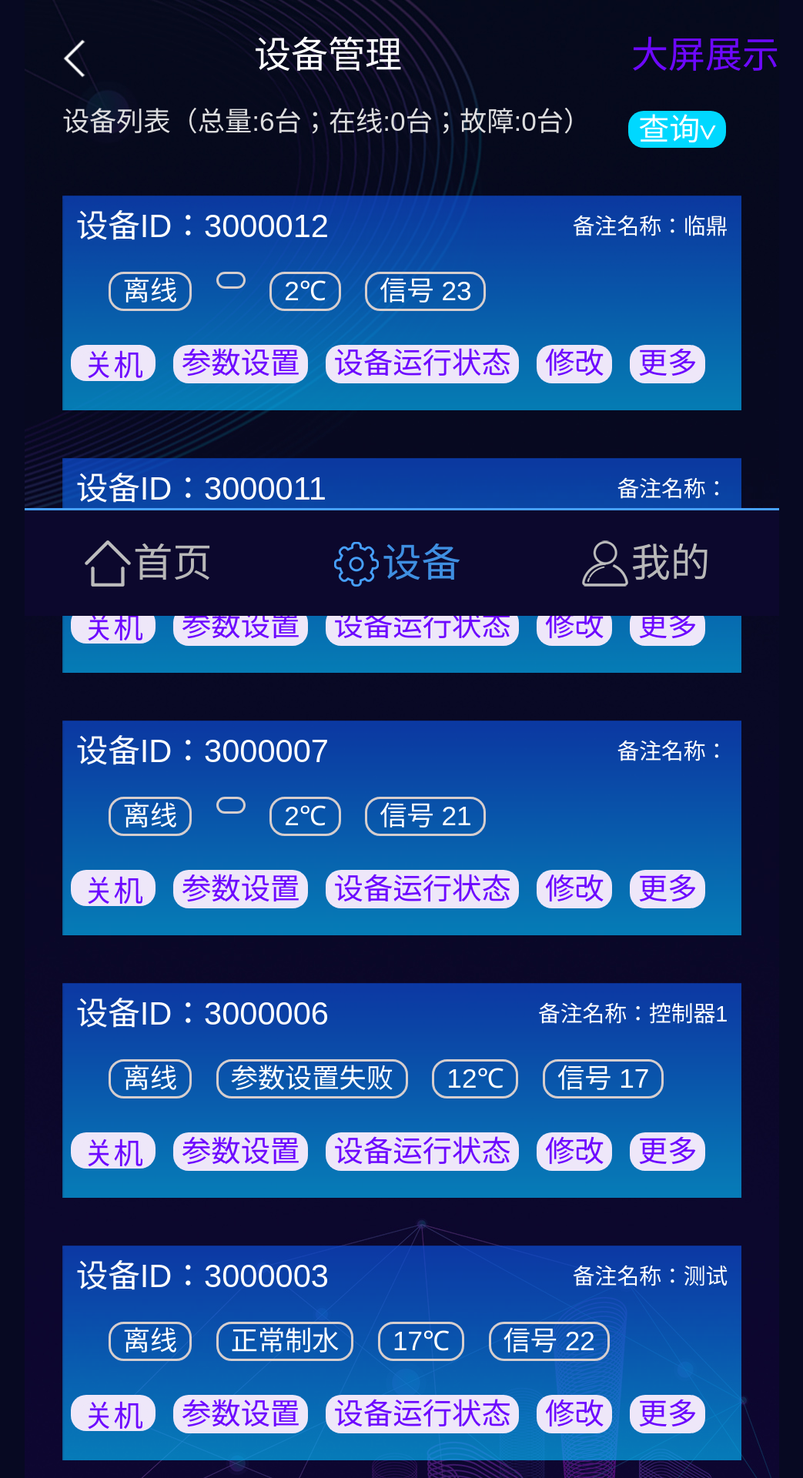
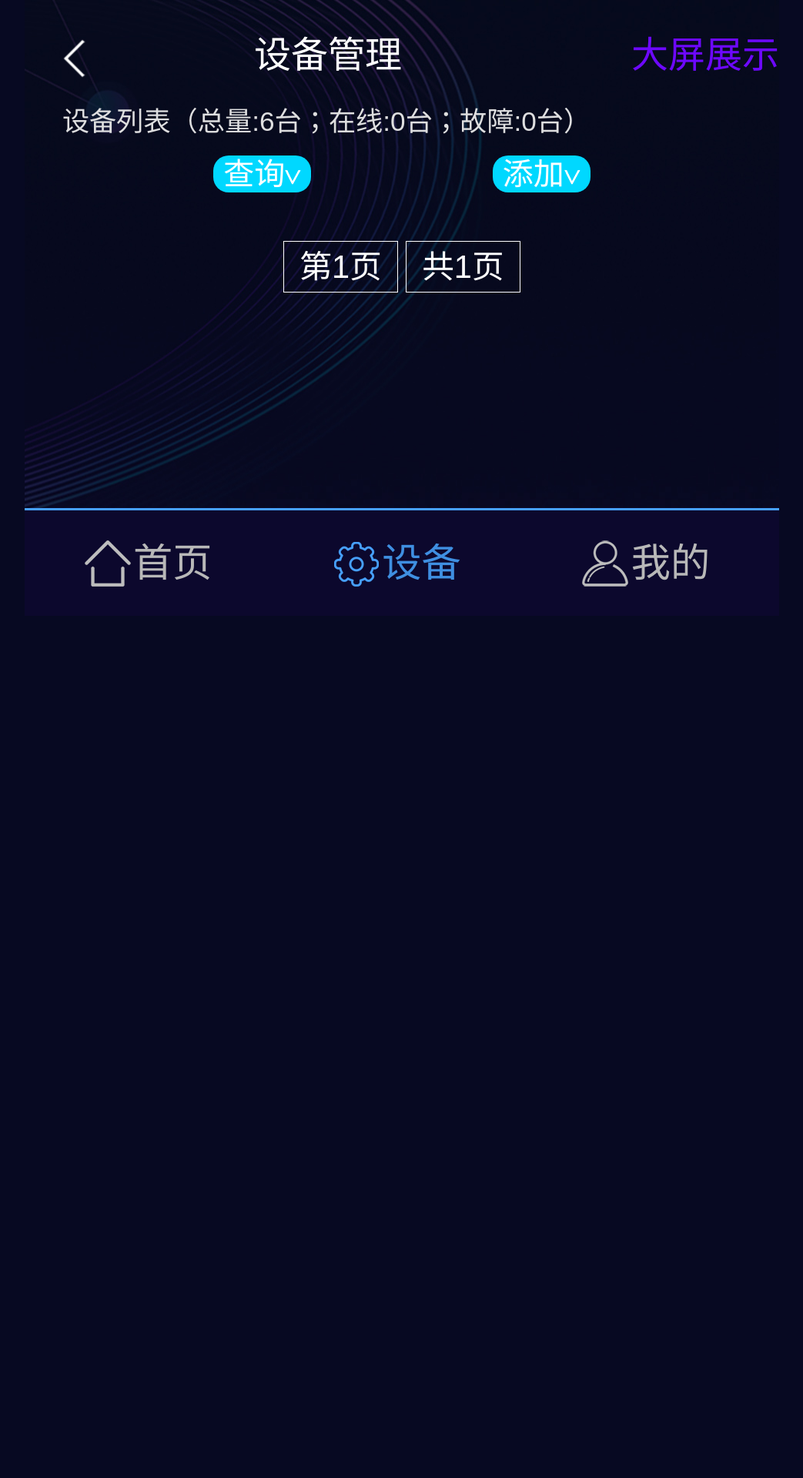
Before and after one commit to jingshiyue/CirculatingWaterSys, a Django app: page /index/Equipment/index.html/ in a window 1280 px wide. Shown: the top 1920 px of the page at 77% size, without its empty margins (118-1161 px from the left). After the commit the page ends 762 px from the top, so only its background shows below. Run offline with Django 3.2, Linux system fonts and the light colour scheme; parts of the project's set-up code (start-up, migrations or seed data) failed here and were passed over; some libraries are stand-ins or nearby versions.

Commit message:
11-2 update at office

```diff
--- a/CirculatingWaterSys/urls.py
+++ b/CirculatingWaterSys/urls.py
@@ -20,19 +20,21 @@
 from django.views.generic import TemplateView
 from django.views.static import serve
 from rest_framework.routers import DefaultRouter
-from device.views import DeviceViewset
+from device.views import *
 from django.views.generic import TemplateView
 from django.conf import settings
 from django.conf.urls.static import static
 
 router = DefaultRouter()
-router.register('device', DeviceViewset,basename='device')
+router.register('deviceEdit', DeviceEditViewset,basename='device')
+router.register('deviceQuery', DeviceQueryViewSet,basename='device')
 
 urlpatterns = [
     path('admin/', admin.site.urls),
     path('docs/',include_docs_urls(title='水处理智能控制系统')),
     # path('api-auth/',include('rest_framework.urls')),
     path('jwt_auth/', obtain_jwt_token ),
+    path('queryModulars/', queryModulars ),
     path('index/index/login/', TemplateView.as_view(template_name='device/index/index/login.html'),name='login'), #linux里路径必须是/ 分隔
     path('index/index.html/', TemplateView.as_view(template_name='device/index/index/index.html'),name='index'),   #需要加认证
     path('index/index/my.html/', TemplateView.as_view(template_name='device/index/index/my.html'),name='my'),
--- a/templates/device/index/Equipment/index.html
+++ b/templates/device/index/Equipment/index.html
@@ -19,8 +19,19 @@
 
         <div class="ej_cx">
              <div class="cx_l">设备列表（总量:6台；在线:0台；故障:0台）</div>
-             <div class="cx_r login-header"><a href="javascript:void(0);">查询<img src="/static/images/x.png" /></a></div>
+             <!-- <div class="cx_r login-header"><a href="javascript:void(0);">查询<img src="/static/images/x.png" /></a></div> -->
              <div class=" clear"></div>
+        </div>
+
+        <div class="ej_cx">
+            <div class="cx_r login-header" style="margin-top: 3%; float: left; margin-left: 25%;">
+                <a href="javascript:void(0);" >查询<img src="/static/images/x.png" /></a>
+            </div>
+            <div class="cx_r login-header" style="margin-top: 3%; float: right; margin-right: 25%;">
+                <a href="javascript:void(0);" >添加<img src="/static/images/x.png" /></a>
+            </div>
+            <div class=" clear"></div>
+
         </div>
 
                 <div class="login">
@@ -98,9 +109,8 @@
 
 
         <div class="login-bg"></div>
-        <div class="er_main">
-
-        	<div class="er_1">
+        <div id="deviceList"  class="er_main">
+        	<!-- <div class="er_1">
             	<dl>
                 <dt>设备ID：3000012</dt>
                 <dd>备注名称：临鼎</dd>
@@ -116,169 +126,14 @@
                 </ul>
 
                 <ul class="er_3">
-
 					<li><button type="button"  onclick="power(2,'f0311c1e-e289-ea11-b0df-87120c3b66e0','关机');" class="kgj">关机</button></li>
-
                     <li><a href="/index/setting/sell/Id/f0311c1e-e289-ea11-b0df-87120c3b66e0.html">参数设置</a></li>
                     <li><a href="/index/Equipment/statetu/Id/f0311c1e-e289-ea11-b0df-87120c3b66e0.html">设备运行状态</a></li>
                     <li><a href="/index/Equipment/edit/Id/f0311c1e-e289-ea11-b0df-87120c3b66e0.html">修改</a></li>
                     <li><a href="/index/Equipment/info/Id/f0311c1e-e289-ea11-b0df-87120c3b66e0.html">更多</a></li>
                     <div class=" clear"></div>
                 </ul>
-
-
-            </div>
-
-
-        	<div class="er_1">
-            	<dl>
-                <dt>设备ID：3000011</dt>
-                <dd>备注名称：</dd>
-                <div class=" clear"></div>
-                </dl>
-
-                <ul class="er_2">
-                    <li>离线</li>
-					                     <li>参数设置失败</li>
-                                        <li>2℃</li>
-                    <li>信号 20</li>
-                 <div class=" clear"></div>
-                </ul>
-
-                <ul class="er_3">
-
-					                    <li><button type="button"  onclick="power(2,'975efb4b-c689-ea11-b0df-87120c3b66e0','关机');" class="kgj">关机</button></li>
-
-                    <li><a href="/index/setting/sell/Id/975efb4b-c689-ea11-b0df-87120c3b66e0.html">参数设置</a></li>
-                    <li><a href="/index/Equipment/statetu/Id/975efb4b-c689-ea11-b0df-87120c3b66e0.html">设备运行状态</a></li>
-                    <li><a href="/index/Equipment/edit/Id/975efb4b-c689-ea11-b0df-87120c3b66e0.html">修改</a></li>
-                    <li><a href="/index/Equipment/info/Id/975efb4b-c689-ea11-b0df-87120c3b66e0.html">更多</a></li>
-                    <div class=" clear"></div>
-                </ul>
-
-
-            </div>
-
-
-        	<div class="er_1">
-            	<dl>
-                <dt>设备ID：3000007</dt>
-                <dd>备注名称：</dd>
-                <div class=" clear"></div>
-                </dl>
-
-                <ul class="er_2">
-                    <li>离线</li>
-					                     <li></li>
-                                        <li>2℃</li>
-                    <li>信号 21</li>
-                 <div class=" clear"></div>
-                </ul>
-
-                <ul class="er_3">
-
-					                    <li><button type="button"  onclick="power(2,'a706fc26-e289-ea11-b0df-87120c3b66e0','关机');" class="kgj">关机</button></li>
-
-                    <li><a href="/index/setting/sell/Id/a706fc26-e289-ea11-b0df-87120c3b66e0.html">参数设置</a></li>
-                    <li><a href="/index/Equipment/statetu/Id/a706fc26-e289-ea11-b0df-87120c3b66e0.html">设备运行状态</a></li>
-                    <li><a href="/index/Equipment/edit/Id/a706fc26-e289-ea11-b0df-87120c3b66e0.html">修改</a></li>
-                    <li><a href="/index/Equipment/info/Id/a706fc26-e289-ea11-b0df-87120c3b66e0.html">更多</a></li>
-                    <div class=" clear"></div>
-                </ul>
-
-
-            </div>
-
-
-        	<div class="er_1">
-            	<dl>
-                <dt>设备ID：3000006</dt>
-                <dd>备注名称：控制器1</dd>
-                <div class=" clear"></div>
-                </dl>
-
-                <ul class="er_2">
-                    <li>离线</li>
-					                     <li>参数设置失败</li>
-                                        <li>12℃</li>
-                    <li>信号 17</li>
-                 <div class=" clear"></div>
-                </ul>
-
-                <ul class="er_3">
-
-					                    <li><button type="button"  onclick="power(2,'24af3680-c486-ea11-b0df-87120c3b66e0','关机');" class="kgj">关机</button></li>
-
-                    <li><a href="/index/setting/sell/Id/24af3680-c486-ea11-b0df-87120c3b66e0.html">参数设置</a></li>
-                    <li><a href="/index/Equipment/statetu/Id/24af3680-c486-ea11-b0df-87120c3b66e0.html">设备运行状态</a></li>
-                    <li><a href="/index/Equipment/edit/Id/24af3680-c486-ea11-b0df-87120c3b66e0.html">修改</a></li>
-                    <li><a href="/index/Equipment/info/Id/24af3680-c486-ea11-b0df-87120c3b66e0.html">更多</a></li>
-                    <div class=" clear"></div>
-                </ul>
-
-
-            </div>
-
-
-        	<div class="er_1">
-            	<dl>
-                <dt>设备ID：3000003</dt>
-                <dd>备注名称：测试</dd>
-                <div class=" clear"></div>
-                </dl>
-
-                <ul class="er_2">
-                    <li>离线</li>
-					                     <li>正常制水</li>
-                                        <li>17℃</li>
-                    <li>信号 22</li>
-                 <div class=" clear"></div>
-                </ul>
-
-                <ul class="er_3">
-
-					                    <li><button type="button"  onclick="power(2,'066f5e72-3c84-ea11-b0df-87120c3b66e0','关机');" class="kgj">关机</button></li>
-
-                    <li><a href="/index/setting/sell/Id/066f5e72-3c84-ea11-b0df-87120c3b66e0.html">参数设置</a></li>
-                    <li><a href="/index/Equipment/statetu/Id/066f5e72-3c84-ea11-b0df-87120c3b66e0.html">设备运行状态</a></li>
-                    <li><a href="/index/Equipment/edit/Id/066f5e72-3c84-ea11-b0df-87120c3b66e0.html">修改</a></li>
-                    <li><a href="/index/Equipment/info/Id/066f5e72-3c84-ea11-b0df-87120c3b66e0.html">更多</a></li>
-                    <div class=" clear"></div>
-                </ul>
-
-
-            </div>
-
-
-        	<div class="er_1">
-            	<dl>
-                <dt>设备ID：3000000</dt>
-                <dd>备注名称：反渗透控制器</dd>
-                <div class=" clear"></div>
-                </dl>
-
-                <ul class="er_2">
-                    <li>离线</li>
-					                     <li>参数设置失败</li>
-                                        <li>1℃</li>
-                    <li>信号 26</li>
-                 <div class=" clear"></div>
-                </ul>
-
-                <ul class="er_3">
-
-					                    <li><button type="button"  onclick="power(2,'47f09cf7-272d-ea11-b0de-fdb4983a349f','关机');" class="kgj">关机</button></li>
-
-                    <li><a href="/index/setting/sell/Id/47f09cf7-272d-ea11-b0de-fdb4983a349f.html">参数设置</a></li>
-                    <li><a href="/index/Equipment/statetu/Id/47f09cf7-272d-ea11-b0de-fdb4983a349f.html">设备运行状态</a></li>
-                    <li><a href="/index/Equipment/edit/Id/47f09cf7-272d-ea11-b0de-fdb4983a349f.html">修改</a></li>
-                    <li><a href="/index/Equipment/info/Id/47f09cf7-272d-ea11-b0de-fdb4983a349f.html">更多</a></li>
-                    <div class=" clear"></div>
-                </ul>
-
-
-            </div>
-
+            </div> -->
 		</div>
 
 
@@ -331,4 +186,79 @@
 
     }
     </script>
+    <script>
+        String.format = function(src){
+            if (arguments.length == 0) return null;
+            var args = Array.prototype.slice.call(arguments, 1);
+            return src.replace(/\{(\d+)\}/g, function(m, i){
+                return args[i];
+            });
+        };
+
+        var map_whether_online = function(arg){
+            if (arg == 0)
+                var online = "离线";
+            if (arg == 1)
+                var online = "上线";
+            if (arg == 2)
+                var online = "未知";
+            return online;
+        }
+
+        $(document).ready(function(){
+            $.ajax({
+					type:'GET',
+					url:"/deviceQuery/",
+                    cache: false,
+                    beforeSend: function (XMLHttpRequest) {
+                        XMLHttpRequest.setRequestHeader("Authorization","JWT "+$.cookie('token'));
+                    },
+					success:function(data){
+						console.log("Equipment/index.html")
+                        console.log(typeof(data))
+                        console.log((data))
+                        var templateStr =`
+                        <div class="er_1">
+                            <dl>
+                                <dt>设备ID：{0}</dt>
+                                <dd>备注名称：{1}</dd>
+                                <div class=" clear"></div>
+                            </dl>
+                            <ul class="er_2">
+                                <li>{2}</li>
+                                <li></li>
+                                <li>{3}℃</li>
+                                <li>信号 {4}</li>
+                                <div class=" clear"></div>
+                            </ul>
+                            <ul class="er_3">
+                                <li><button type="button"  onclick="power(2,'f0311c1e-e289-ea11-b0df-87120c3b66e0','关机');" class="kgj">关机</button></li>
+                                <li><a href="/index/setting/sell/Id/f0311c1e-e289-ea11-b0df-87120c3b66e0.html">参数设置</a></li>
+                                <li><a href="/index/Equipment/statetu/Id/f0311c1e-e289-ea11-b0df-87120c3b66e0.html">设备运行状态</a></li>
+                                <li><a href="/index/Equipment/edit/Id/f0311c1e-e289-ea11-b0df-87120c3b66e0.html">修改</a></li>
+                                <li><a href="/index/Equipment/info/Id/f0311c1e-e289-ea11-b0df-87120c3b66e0.html">更多</a></li>
+                                <div class=" clear"></div>
+                            </ul>
+                        </div>
+                        `
+                        // var deviceList = String.format(templateStr,k,data[k]["casename"],data[k]["api"],data[k]["user"])
+                        // console.log(templateStr)
+                        console.log(data["count"])
+                        for (idx in data["results"]){
+                            console.log(data["results"][idx]["device_id"])
+                            deviceList = String.format(templateStr,
+                                data["results"][idx]["device_id"],
+                                data["results"][idx]["remarks"],
+                                map_whether_online(data["results"][idx]["online"]),
+                                data["results"][idx]["temperature"],
+                                data["results"][idx]["signal"],
+                            )
+                            $("#deviceList").append(deviceList)
+                        }
+
+						}
+				})
+        })
+
+    </script>
 </html>
```
Also changed, not shown: CirculatingWaterSys/settings.py (+19 -8 lines), apps/device/views.py (+21 -2 lines), templates/device/index/index/index.html (+12 -1 lines), README.md. Lines whose indentation alone changed are shown as unchanged.
